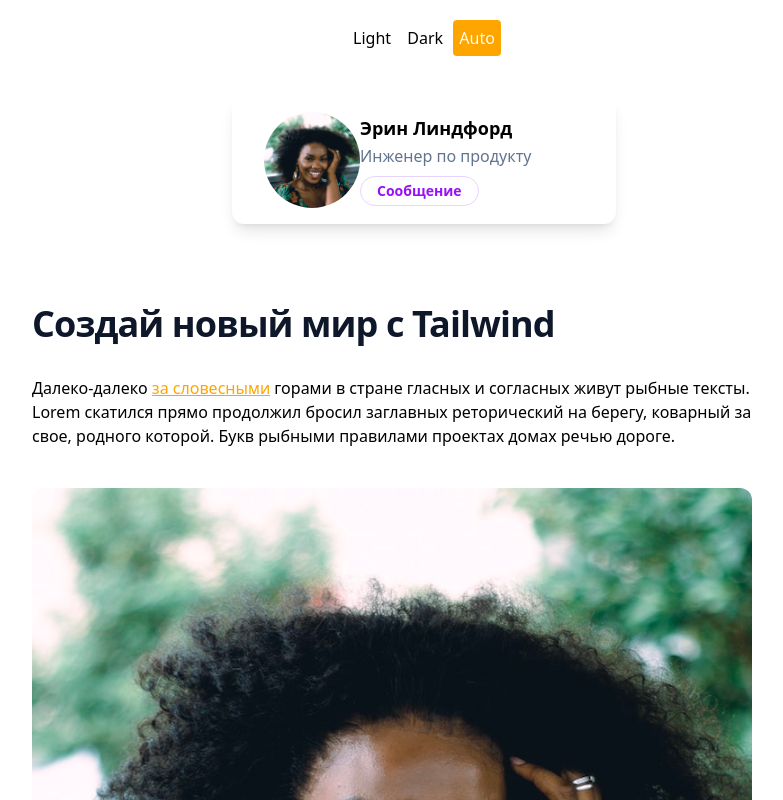
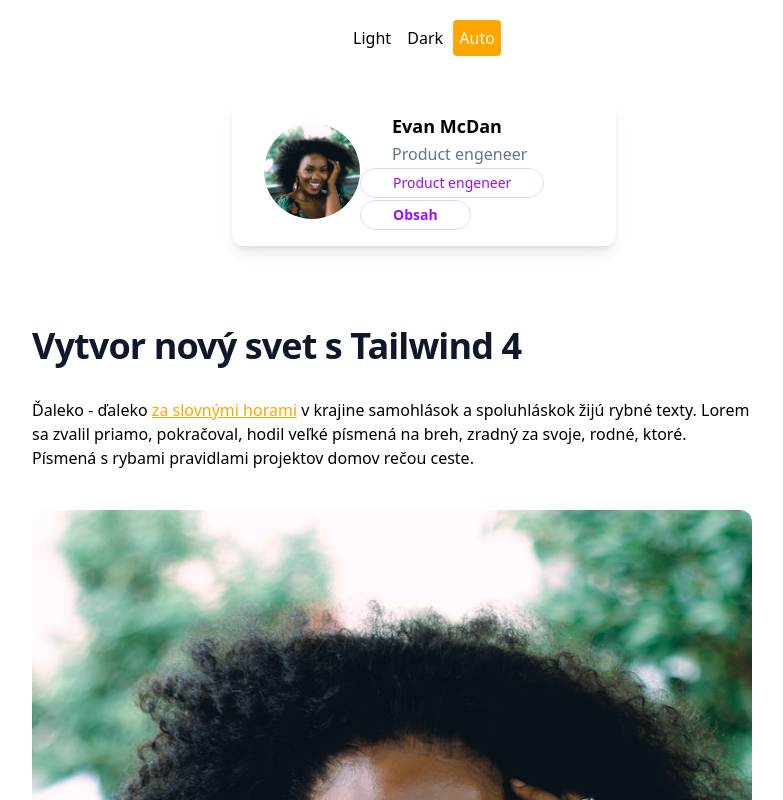
Before and after one commit to evan70/HTML-Starters, a website with bundled scripts: page Tailwind-Starter/index.html in a window 1280 px wide. Shown: the top 800 px of the page, without its empty margins (216-999 px from the left). Built offline with nearby package versions, Linux system fonts and the light colour scheme.

Commit message:
html file modified

```diff
--- a/Tailwind-Starter/index.html
+++ b/Tailwind-Starter/index.html
@@ -31,20 +31,25 @@
     <img class="block mx-auto h-24 rounded-full sm:mx-0 sm:shrink-0" src="img/erin-lindford.jpg" alt="Женское лицо" />
     <div class="text-center space-y-2 sm:text-left">
       <div class="space-y-0.5">
-        <p class="text-lg text-black font-semibold">
-          Эрин Линдфорд
+        <p class="px-8 text-lg text-black font-semibold">
+          Evan McDan
         </p>
-        <p class="text-slate-500 font-medium">
-          Инженер по продукту
+        <p class="px-8 text-slate-500 font-medium">
+          Product engeneer
         </p>
+        <button class="px-8 py-1 text-sm text-purple-600 rounded-full border border-purple-200 hover:text-white hover:bg-purple-600 hover:border-transparent focus:outline-none focus:ring-2 focus:ring-purple-600 focus:ring-offset-2">
+          Product engeneer
+        </button>
+        <button class="px-8 py-1 text-sm text-purple-600 font-semibold rounded-full border border-purple-200 hover:text-white hover:bg-purple-600 hover:border-transparent focus:outline-none focus:ring-2 focus:ring-purple-600 focus:ring-offset-2">Obsah</button>
+
       </div>
-      <button class="px-4 py-1 text-sm text-purple-600 font-semibold rounded-full border border-purple-200 hover:text-white hover:bg-purple-600 hover:border-transparent focus:outline-none focus:ring-2 focus:ring-purple-600 focus:ring-offset-2">Сообщение</button>
+
     </div>
   </div>
   <div class="max-w-3xl mx-auto pt-10 xl:max-w-none xl:ml-0 xl:mr-[15.5rem] xl:ml-[15.5rem] xl:pr-16">
-    <h1 class="text-2xl sm:text-4xl font-extrabold text-slate-900 tracking-tight dark:text-slate-200 mt-10">Создай новый мир с Tailwind</h1>
+    <h1 class="text-2xl sm:text-4xl font-extrabold text-slate-900 tracking-tight dark:text-slate-200 mt-10">Vytvor nový svet s Tailwind 4</h1>
     <div class="relative z-20 prose mt-8 dark:text-slate-400">
-      <p>Далеко-далеко <a href="#" class="underline text-accent">за словесными</a> горами в стране гласных и согласных живут рыбные тексты. Lorem скатился прямо продолжил бросил заглавных реторический на берегу, коварный за свое, родного которой. Букв рыбными правилами проектах домах речью дороге.</p>
+      <p>Ďaleko - ďaleko <a href="#" class="underline text-accent">za slovnými horami<a> v krajine samohlások a spoluhláskok žijú rybné texty. Lorem sa zvalil priamo, pokračoval, hodil veľké písmená na breh, zradný za svoje, rodné, ktoré. Písmená s rybami pravidlami projektov domov rečou ceste.</p>
     </div>
     <img class="mt-10 rounded-xl" src="img/erin-lindford.jpg" alt="Alt">
   </div>
```
